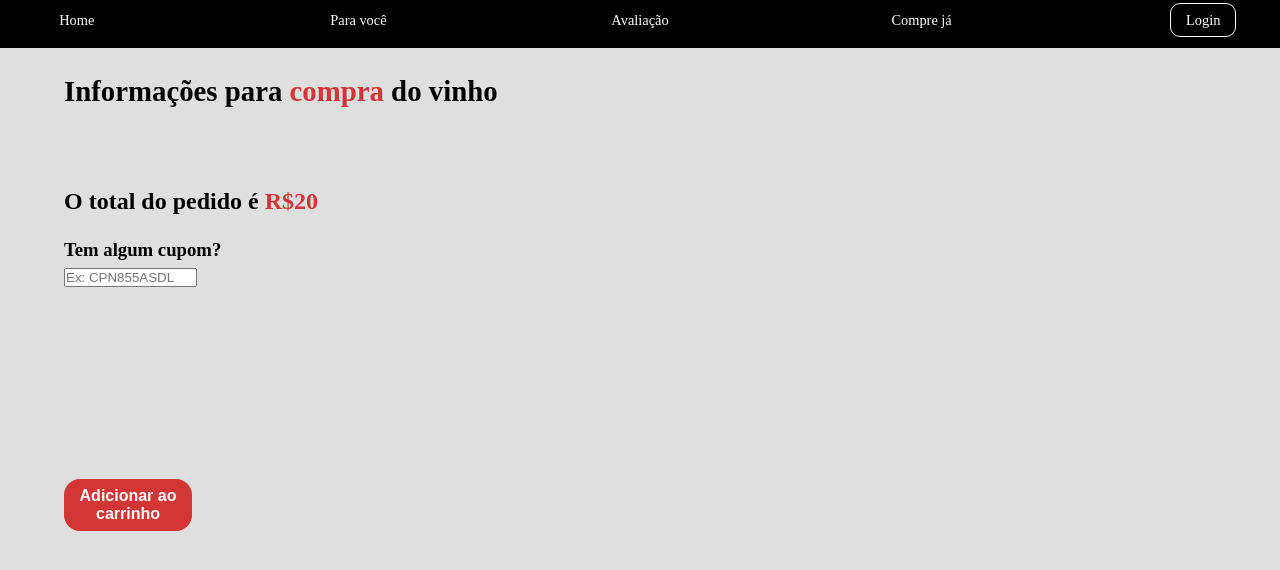
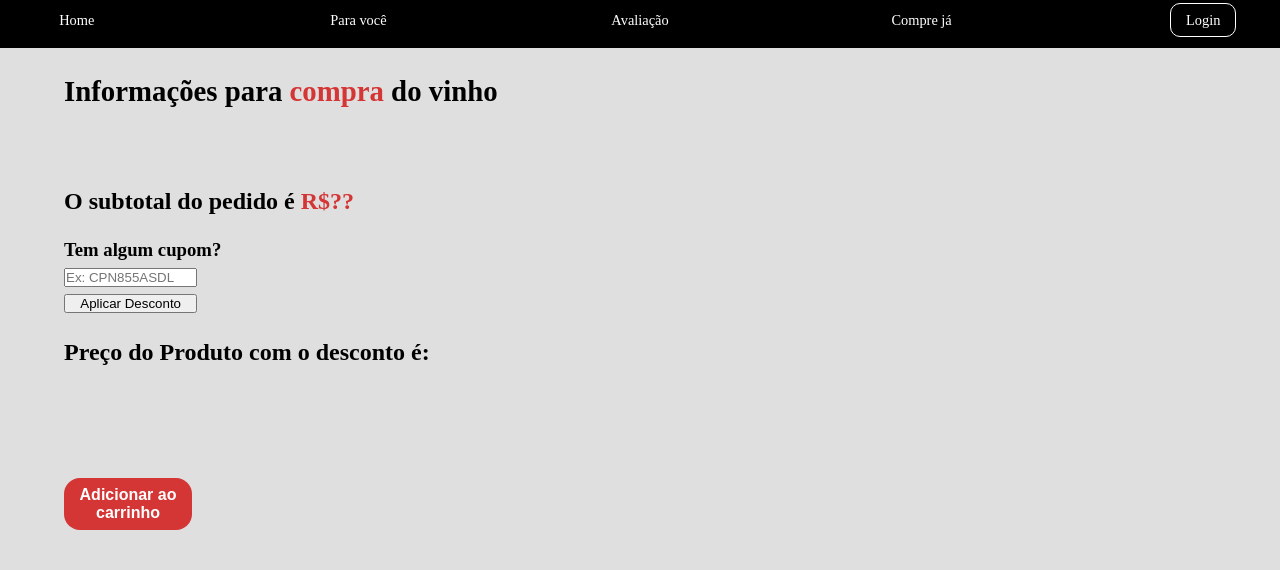
Before and after one commit to ryanbritodev/js-vinheria, a plain HTML site: page vinheria_agnello/src/wines/about-wine.html in a window 1280 px wide. Drawn offline with Linux system fonts and the light colour scheme.

Commit message:
Add: coupon discount functionality

```diff
--- a/vinheria_agnello/assets/styles/wines.css
+++ b/vinheria_agnello/assets/styles/wines.css
@@ -276,5 +276,10 @@ html {
   padding: 0.5em;
   cursor: pointer;
   transition: 300ms;
-  margin-top: 12em;
+  margin-top: 7em;
 }
+.buttonDiscount {
+  width: 10em;
+  margin-top: 0.5em;
+  margin-bottom: 2em;
+}
--- a/vinheria_agnello/src/wines/about-wine.html
+++ b/vinheria_agnello/src/wines/about-wine.html
@@ -12,9 +12,21 @@
         <nav class="nav__bar">
           <ul>
             <li><a href="/vinheria_agnello/src/lp/index.html#">Home</a></li>
-            <li><a href="/vinheria_agnello/src/lp/index.html#made-fy">Para você</a></li>
-            <li><a href="/vinheria_agnello/src/lp/index.html#feedback">Avaliação</a></li>
-            <li><a href="/vinheria_agnello/src/lp/index.html#products">Compre já</a></li>
+            <li>
+              <a href="/vinheria_agnello/src/lp/index.html#made-fy"
+                >Para você</a
+              >
+            </li>
+            <li>
+              <a href="/vinheria_agnello/src/lp/index.html#feedback"
+                >Avaliação</a
+              >
+            </li>
+            <li>
+              <a href="/vinheria_agnello/src/lp/index.html#products"
+                >Compre já</a
+              >
+            </li>
             <li>
               <a href="../login/login.html" id="login" class="btn__login"
                 >Login</a
@@ -52,13 +64,20 @@
         </div> -->
         <div class="buy-info">
           <h2 class="buy-info__title">
-            O total do pedido é <span class="highlight price">R$20</span>
+            O subtotal do pedido é <span class="highlight price">R$??</span>
           </h2>
 
-          <h3 class="buy-info__promo">
-            Tem algum cupom?
-          </h3>
-          <input type="text" class="input-promo" placeholder="Ex: CPN855ASDL">
+          <h3 class="buy-info__promo">Tem algum cupom?</h3>
+          <input type="text" class="input-promo" placeholder="Ex: CPN855ASDL" />
+
+          <button onclick="applyDiscount()" class="buttonDiscount">
+            Aplicar Desconto
+          </button>
+
+          <h2 class="totalDiscount">
+            Preço do Produto com o desconto é:
+            <p class="result"></p>
+          </h2>
 
           <button class="buy-info__cart-button">Adicionar ao carrinho</button>
         </div>
--- a/vinheria_agnello/src/wines/script.js
+++ b/vinheria_agnello/src/wines/script.js
@@ -133,3 +133,19 @@ buyButtons.forEach((buyButton) => {
 cartButton.addEventListener('click', () => {
   addToCart();
 });
+
+const applyDiscount = () => {
+  const price = Number(document.cookie.split('=')[1].split(',')[1]);
+  const quantity = Number(document.querySelector('.wine__quantity').value);
+  const coupon = document.querySelector('.input-promo').value.toUpperCase();
+
+  if (coupon === 'FIAP2024') {
+    let discount = price * quantity * 0.1; // 10% de desconto
+    let discountedPrice = price * quantity - discount;
+    document.querySelector('.result').textContent =
+      'R$' + discountedPrice.toFixed(2);
+  } else {
+    document.querySelector('.result').textContent =
+      'Cupom inválido ou não aplicável.';
+  }
+};
```
